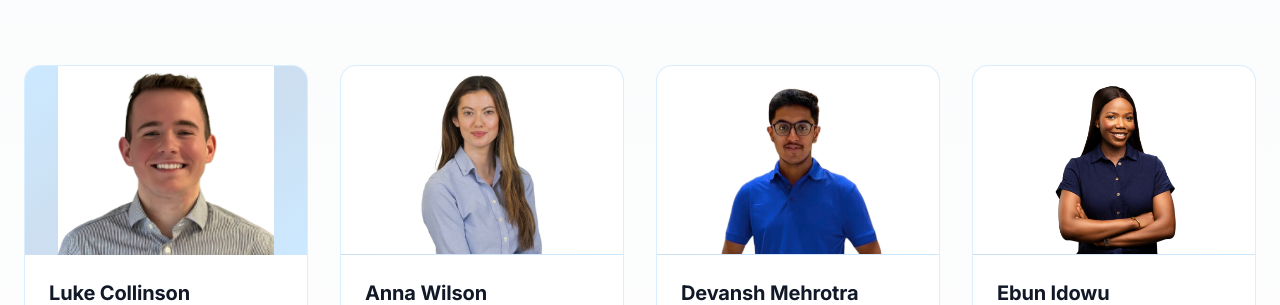
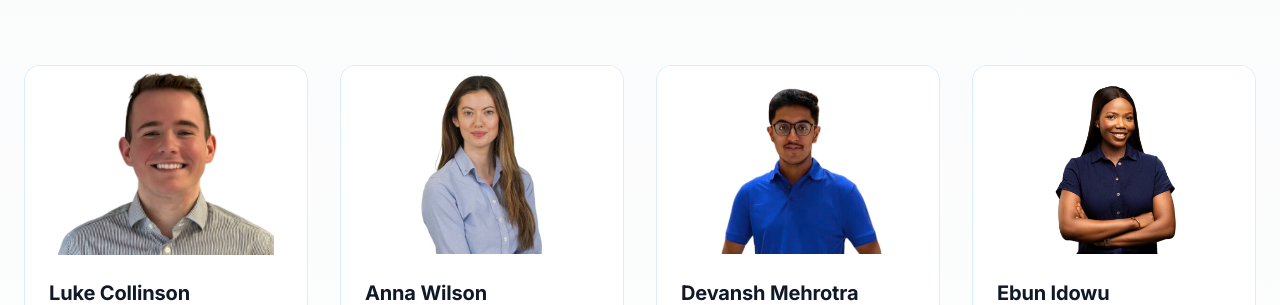
Before and after one commit to DevanshM1211/Cybersecurity-Stack-Website, a Next.js app: page /team in a window 1280 px wide. Shown: the part 289-594 px from the top of the page. Built offline with nearby package versions, Linux system fonts and the light colour scheme; no server answers.

Commit message:
Bars fix

```diff
--- a/components/Team.tsx
+++ b/components/Team.tsx
@@ -112,7 +112,7 @@ const Team = () => {
               className="glass-effect rounded-2xl overflow-hidden hover:glow-effect transition-all cursor-pointer group h-full flex flex-col"
             >
               {/* Image */}
-              <div className="relative h-72 bg-gradient-to-br from-cyber-blue/20 via-cyber-purple/20 to-cyber-pink/20 overflow-hidden">
+              <div className="relative h-72 bg-white dark:bg-cyber-dark overflow-hidden">
                 <Image
                   src={member.image}
                   alt={`${member.name} - ${member.role}`}
```
